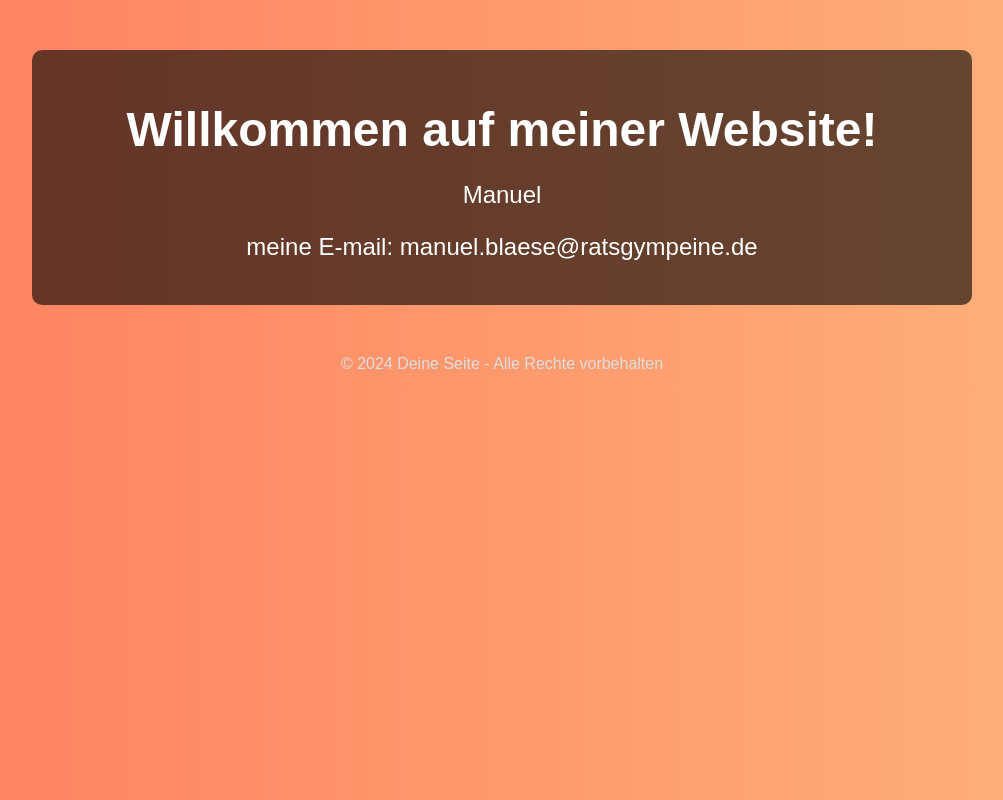
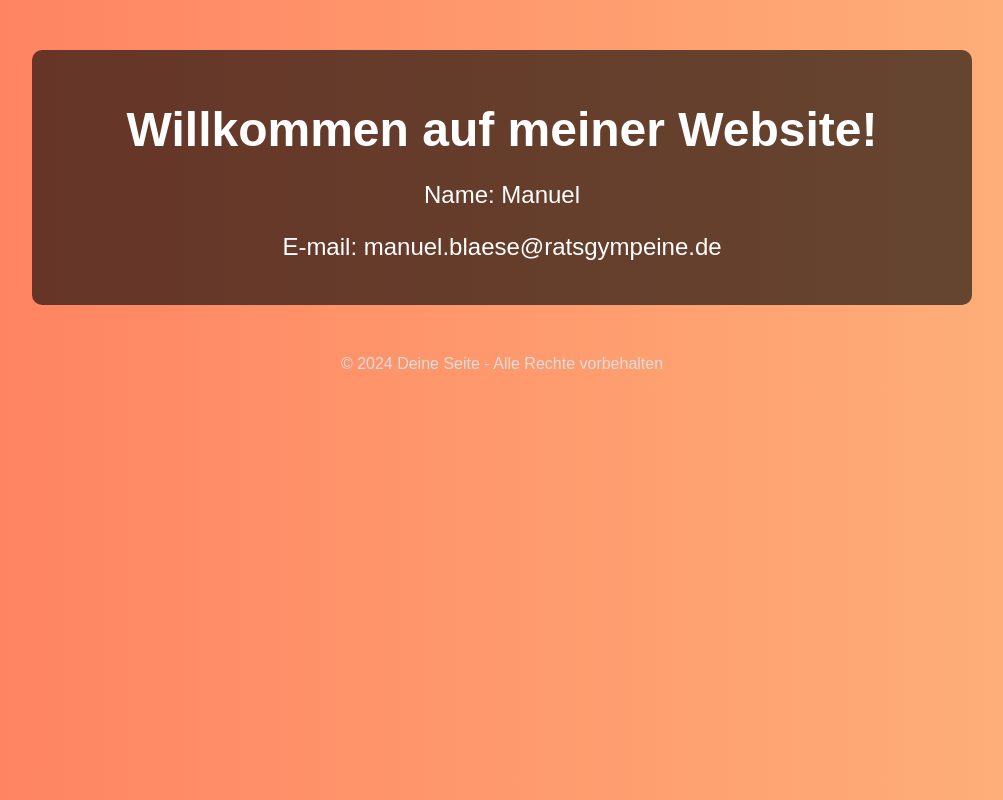
Before and after one commit to jmb-4/Manuel-Website, a plain HTML site: page index.html in a window 1280 px wide. Shown: the whole page, without its empty margins (138-1141 px from the left). Drawn offline with Linux system fonts and the light colour scheme.

Commit message:
Update index.html

```diff
--- a/index.html
+++ b/index.html
@@ -49,8 +49,8 @@
         <!-- Hier kannst du den Platz für Name und E-Mail direkt ersetzen -->
         <div class="info">
             <!-- Platzhalter für Name und E-Mail -->
-            <p>Manuel</p>
-            <p>meine E-mail: manuel.blaese@ratsgympeine.de</p>
+            <p>Name: Manuel</p>
+            <p>E-mail: manuel.blaese@ratsgympeine.de</p>
 
         </div>
     </div>
```
